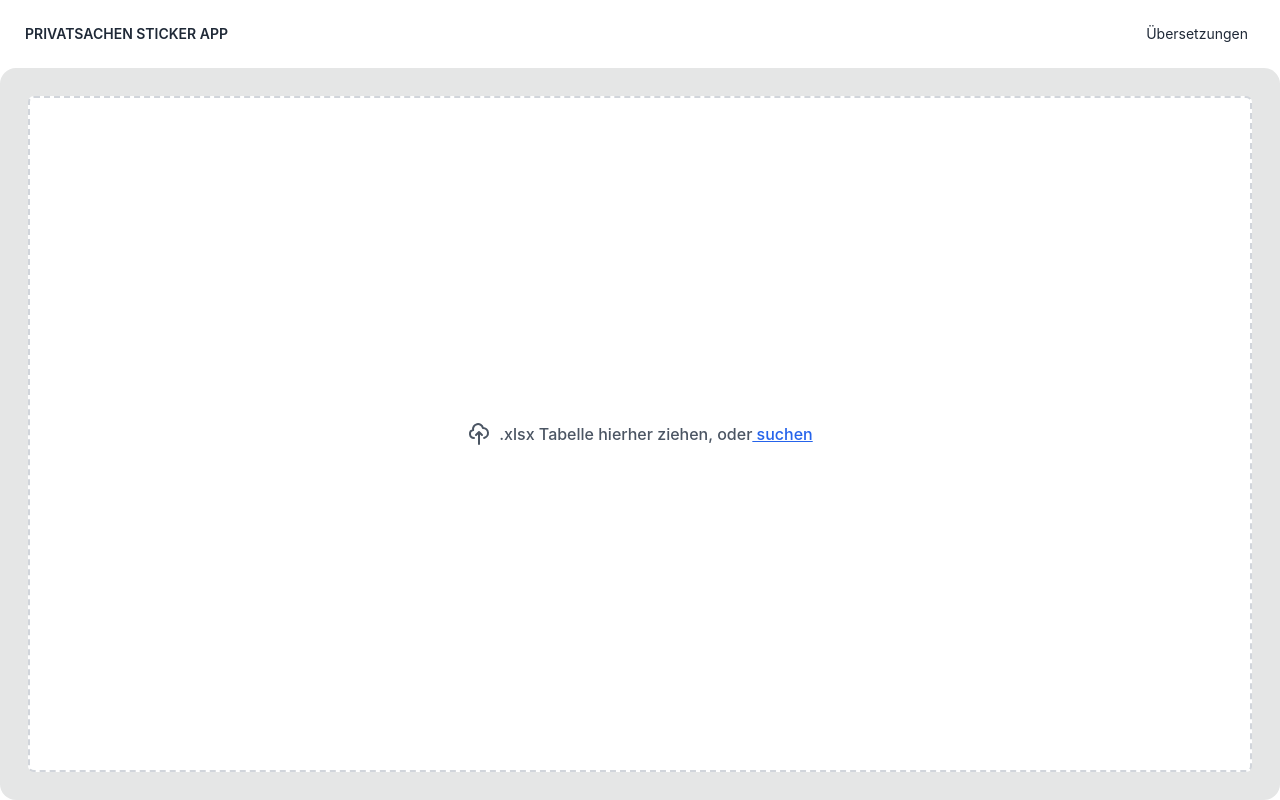
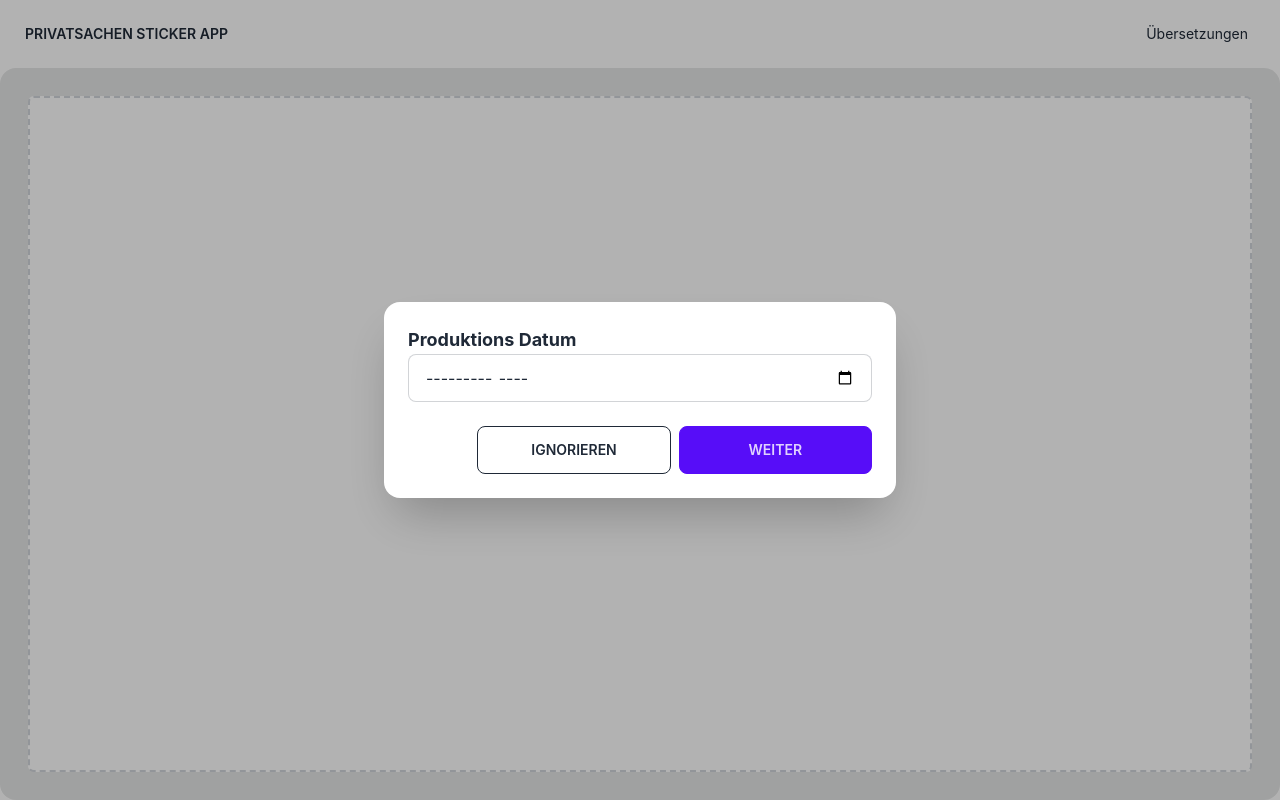
Before and after one commit to CansyLand/sticker-app, a React (Create React App) app: page / in a window 1280 px wide. Built offline with nearby package versions, Linux system fonts and the light colour scheme; no server answers; what pdfmake would draw is missing.

Commit message:
add Date picker

```diff
--- /dev/null
+++ b/src/components/upload/DatePickerModal.tsx
@@ -0,0 +1,52 @@
+import React from 'react'
+
+interface ModalProps {
+	onClose: () => void
+	onContinue: (date: Date | null) => void
+}
+
+const DatePickerModal: React.FC<ModalProps> = ({ onClose, onContinue }) => {
+	const [selectedDate, setSelectedDate] = React.useState<Date | null>(null)
+
+	const handleContinue = () => {
+		onContinue(selectedDate)
+		onClose()
+	}
+
+	const handleBackdropClick = (e: React.MouseEvent<HTMLDivElement>) => {
+		// Check if the clicked target is the modal backdrop itself
+		if (e.currentTarget === e.target) {
+			onClose()
+		}
+	}
+
+	return (
+		<div className='modal modal-open' onClick={handleBackdropClick}>
+			<div className='modal-box'>
+				<h3 className='font-bold text-lg'>Produktions Datum</h3>
+				<input
+					type='month'
+					className='input input-bordered w-full' // Full width date input
+					onChange={(e) => {
+						const [year, month] = e.target.value.split('-')
+						setSelectedDate(new Date(parseInt(year), parseInt(month) - 1))
+					}}
+				/>
+				<div className='modal-action justify-between'>
+					{' '}
+					{/* Space out buttons */}
+					<button onClick={onClose} className='btn btn-outline w-5/12'>
+						Ignorieren
+					</button>{' '}
+					{/* Slightly less than half width */}
+					<button onClick={handleContinue} className='btn btn-primary w-5/12'>
+						Weiter
+					</button>{' '}
+					{/* Slightly less than half width */}
+				</div>
+			</div>
+		</div>
+	)
+}
+
+export default DatePickerModal
--- a/src/components/FileDropzone.tsx
+++ b/src/components/upload/FileDropzone.tsx
@@ -3,10 +3,12 @@ import processFile from 'utils/pdf/processFile'
 interface FileDropzoneProps {
 	onFileProcessed: (file: File) => void
 	onStartProcessing: () => void
+	selectedDate: Date | null
 }
 function FileDropzone({
 	onFileProcessed,
 	onStartProcessing,
+	selectedDate,
 }: FileDropzoneProps) {
 	const fileInputRef = useRef(null)
 
@@ -30,7 +32,7 @@ function FileDropzone({
 
 		// Process the files here
 		console.log(files)
-		processFile(files[0], onFileProcessed)
+		processFile(files[0], selectedDate, onFileProcessed)
 	}
 
 	const openFilePicker = () => {
--- a/src/pages/TranslationPage.tsx
+++ b/src/pages/TranslationPage.tsx
@@ -1,5 +1,5 @@
 import Navbar from 'components/common/Navbar'
-import TableRow from 'components/Translation/TableRow'
+import TableRow from 'components/translation/TableRow'
 
 function TranslationPage() {
 	return (
--- a/src/pages/UploaderPage.tsx
+++ b/src/pages/UploaderPage.tsx
@@ -1,14 +1,26 @@
-import React, { useState } from 'react'
+import { useState } from 'react'
 import pdfMake from 'pdfmake/build/pdfmake'
 import pdfFonts from 'pdfmake/build/vfs_fonts'
-import FileDropzone from 'components/FileDropzone'
+import FileDropzone from 'components/upload/FileDropzone'
 import Loading from 'components/common/Loading'
 import Navbar from 'components/common/Navbar'
+import DatePickerModal from 'components/upload/DatePickerModal'
+
 pdfMake.vfs = pdfFonts.pdfMake.vfs
 
 function UploaderPage() {
 	const [pdfDataUrl, setPdfDataUrl] = useState(null)
 	const [isProcessing, setIsProcessing] = useState(false)
+	const [isModalOpen, setIsModalOpen] = useState(true)
+	const [selectedDate, setSelectedDate] = useState<Date | null>(null)
+
+	const handleCloseModal = () => {
+		setIsModalOpen(false)
+	}
+	const handleContinue = (date: Date | null) => {
+		setSelectedDate(date) // Save the selected date
+		setIsModalOpen(false) // Close the modal
+	}
 
 	const handleFileProcessed = (dataUrl: any) => {
 		setPdfDataUrl(dataUrl)
@@ -32,9 +44,16 @@ function UploaderPage() {
 					<FileDropzone
 						onFileProcessed={handleFileProcessed}
 						onStartProcessing={() => setIsProcessing(true)}
+						selectedDate={selectedDate}
 					/>
 				)}
 			</div>
+			{isModalOpen && (
+				<DatePickerModal
+					onClose={handleCloseModal}
+					onContinue={handleContinue}
+				/>
+			)}
 		</div>
 	)
 }
--- a/src/utils/pdf/pdfGenerator.ts
+++ b/src/utils/pdf/pdfGenerator.ts
@@ -5,7 +5,11 @@ import { logo } from '../../graphics/privatsachen-logo.js'
 import { eacLogo } from '../../graphics/eac-logo.js'
 import { waeschefont } from '../../graphics/font.js'
 
-import { translate, excelDateToJSDate } from './utilityFunctions'
+import {
+	translate,
+	excelDateToJSDate,
+	formatDateToMMYYYY,
+} from './utilityFunctions'
 import { TDocumentDefinitions } from 'pdfmake/interfaces'
 
 // Set up fonts
@@ -28,6 +32,7 @@ pdfMake.fonts = {
 const generatePDF = (
 	jsonData: any[],
 	translationTable: any[],
+	selectedDate: Date | null,
 	callback: (arg0: string) => void
 ) => {
 	const mmToPoints = (mm: number) => (mm * 72) / 25.4
@@ -53,7 +58,9 @@ const generatePDF = (
 
 		// Waschsymbole
 		const madeIn = rowData['ursprungsland']
-		const dateOfManufacture = rowData['erstelldatum']
+		const dateOfManufacture = selectedDate
+			? formatDateToMMYYYY(selectedDate)
+			: excelDateToJSDate(rowData['erstelldatum'])
 
 		const stickerBorder = {
 			canvas: [
@@ -163,7 +170,7 @@ const generatePDF = (
 					margin: [0, 10, 0, 0],
 				},
 				{
-					text: excelDateToJSDate(dateOfManufacture),
+					text: dateOfManufacture,
 					style: 'stickerText',
 					alignment: 'center',
 					margin: [0, 0, 0, 15],
--- a/src/utils/pdf/processFile.ts
+++ b/src/utils/pdf/processFile.ts
@@ -2,10 +2,10 @@ import { generatePDF } from './pdfGenerator'
 import { readExcelFile } from '../tables/excelReader'
 import checkAndUpdateDatabase from '../database/databaseOperations'
 
-const processFile = (file: Blob, callback: any) => {
+const processFile = (file: Blob, selectedDate: Date | null, callback: any) => {
 	readExcelFile(file, (jsonData) => {
 		checkAndUpdateDatabase(jsonData, (translationTable: any) => {
-			generatePDF(jsonData, translationTable, callback)
+			generatePDF(jsonData, translationTable, selectedDate, callback)
 		})
 	})
 }
--- a/src/utils/pdf/utilityFunctions.ts
+++ b/src/utils/pdf/utilityFunctions.ts
@@ -22,3 +22,13 @@ export function excelDateToJSDate(serial: number) {
 	const month = (date.getMonth() + 1).toString().padStart(2, '0')
 	return `${month}.${date.getFullYear()}`
 }
+
+export const formatDateToMMYYYY = (date: Date) => {
+	const month = date.getMonth() + 1 // getMonth() returns 0-11
+	const year = date.getFullYear()
+
+	// Ensuring the month is in 'mm' format
+	const formattedMonth = month < 10 ? `0${month}` : month
+
+	return `${formattedMonth}/${year}`
+}
```
Also changed, not shown: 1 other file (tests, documents, lock files or other folders).
